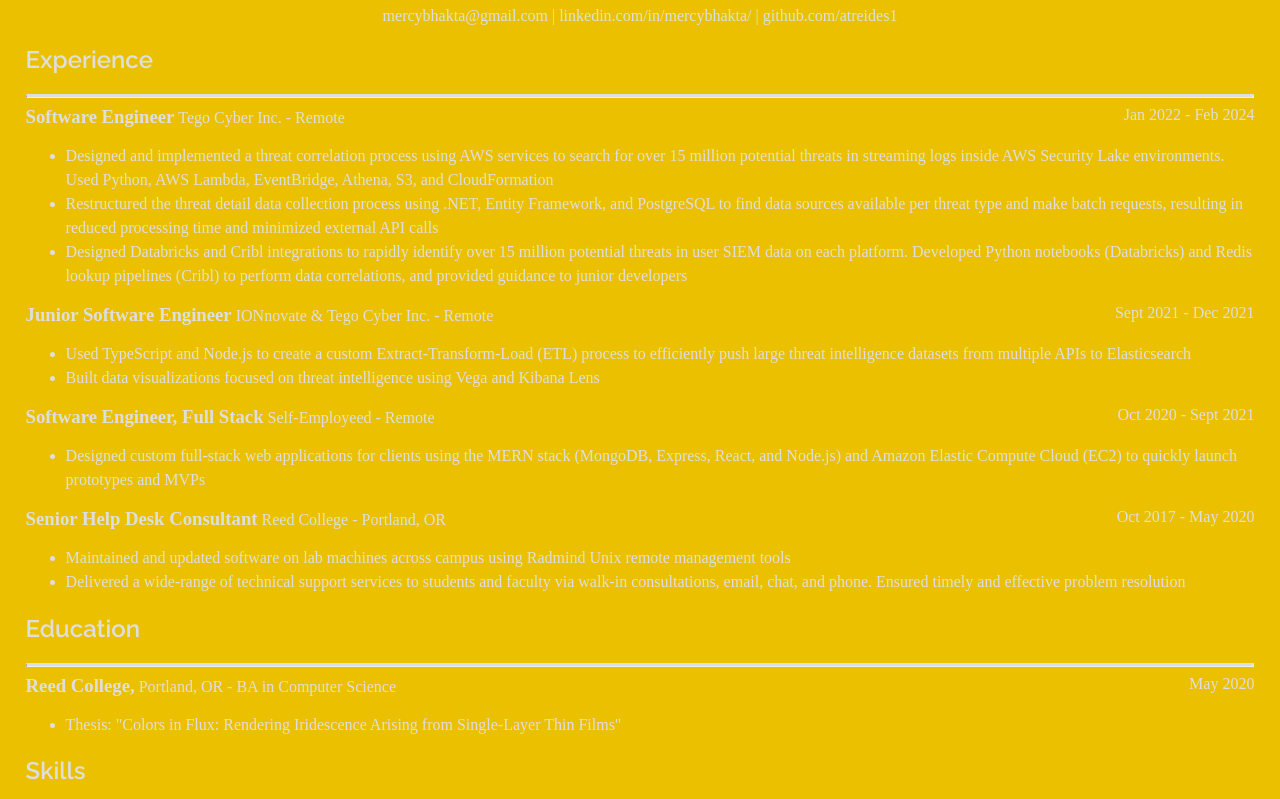
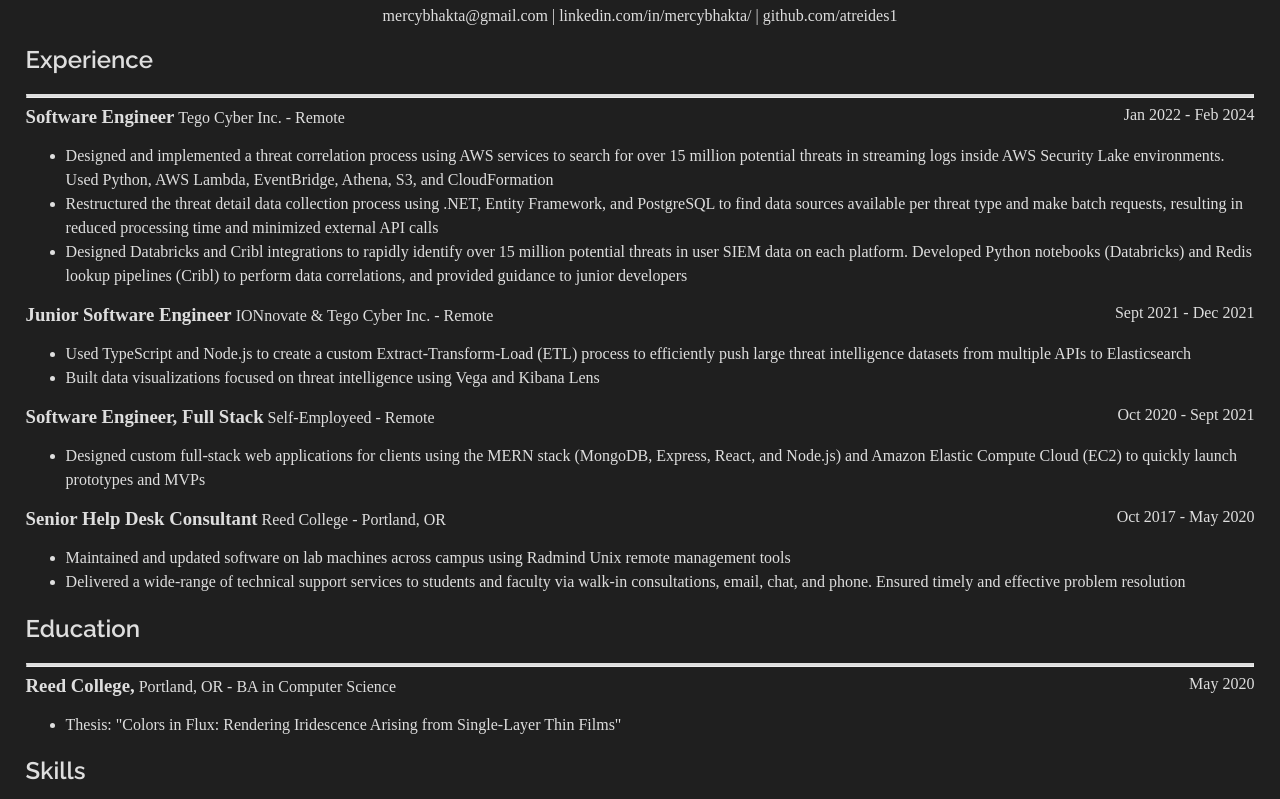
Before and after one commit to atreides1/cloud-resume-aws, a plain HTML site: page src/index.html in a window 1280 px wide. Shown: the part 73-872 px from the top of the page. Drawn offline with Linux system fonts and the light colour scheme; a web font is replaced by a local one.

Commit message:
Updated background color (back to dark grey)

```diff
--- a/src/style.css
+++ b/src/style.css
@@ -1,5 +1,5 @@
 body {
-    background-color: #ebc000;
+    background-color: #1f1f1f;
     color: #dedede;
     margin-left: 2%;
     margin-right: 2%;
```
